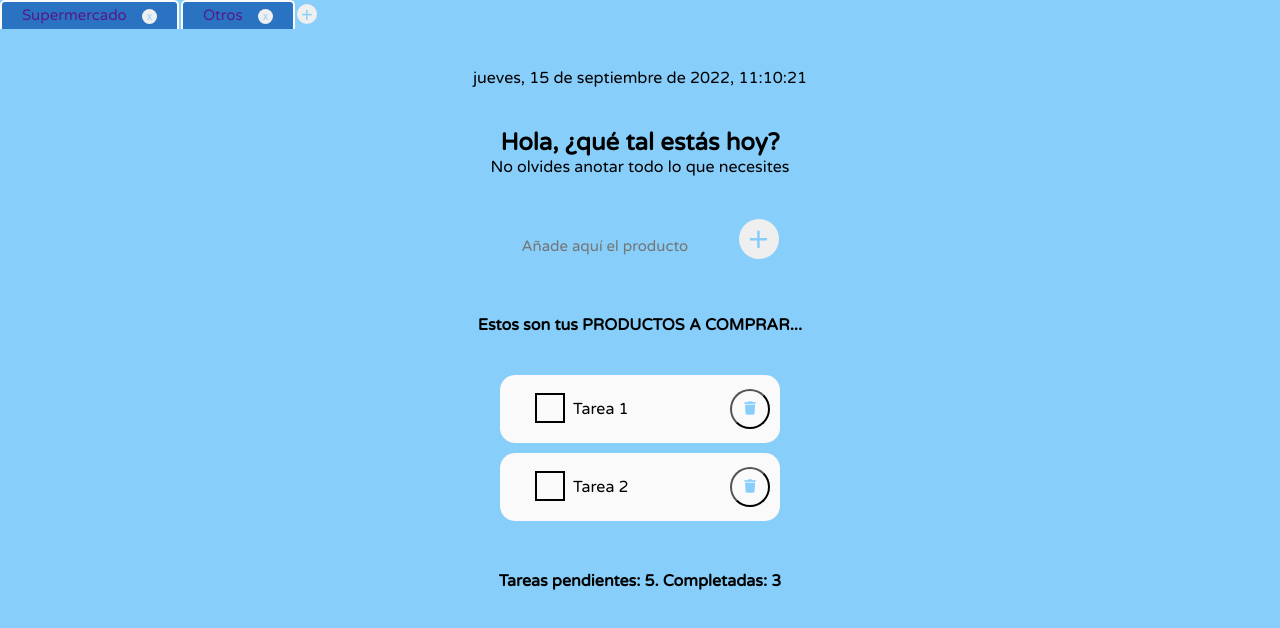
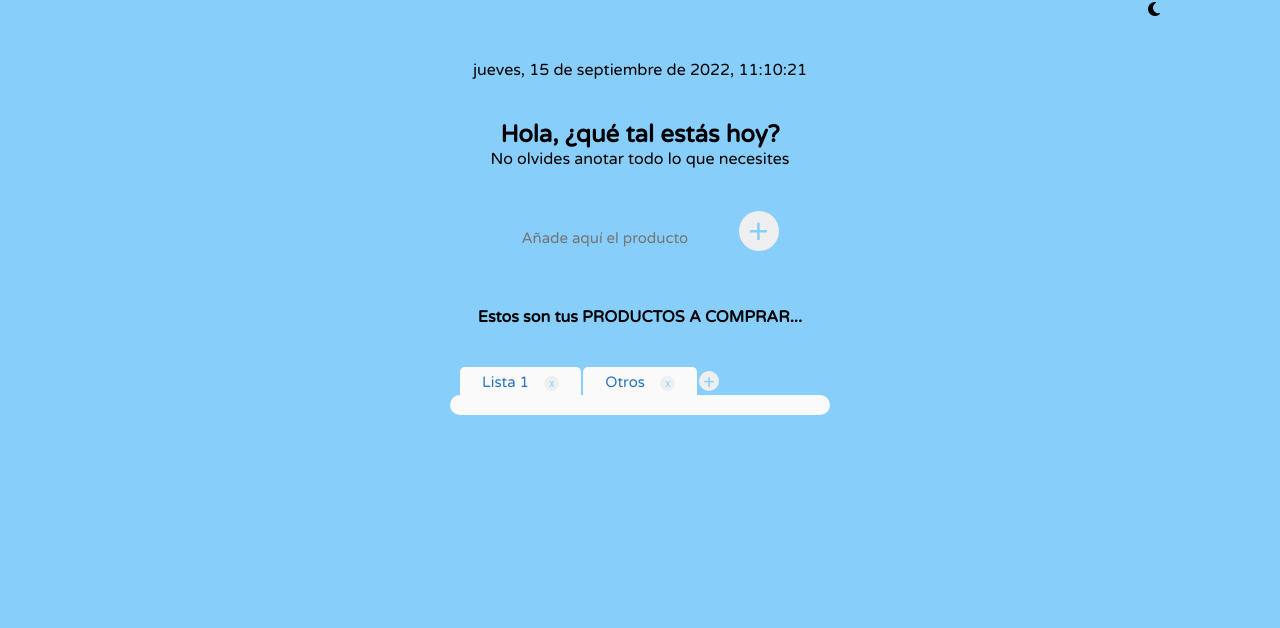
Before and after one commit to David-Santoryu/toDo, a plain HTML site: page index.html in a window 1280 px wide. Drawn offline with Linux system fonts and the light colour scheme.

Commit message:
dark and light mode

```diff
--- /dev/null
+++ b/dark.css
@@ -0,0 +1,30 @@
+#dark-mode,
+#light-mode {
+  text-align: right;
+  padding-right: 120px;
+  cursor: pointer;
+}
+
+.dark {
+  background-color: #273746;
+}
+
+.dark .section-task {
+  color: aliceblue;
+}
+
+.dark .section-task-h4 {
+  color: black;
+}
+
+.dark #dark-mode .fa-moon {
+  color: var(--white);
+}
+
+#light-mode .fa-sun {
+  color: #f1c40f;
+}
+
+/* .dark #dark-mode .fa-moon {
+  color: aliceblue;
+} */
--- a/index.html
+++ b/index.html
@@ -5,6 +5,7 @@
     <meta http-equiv="X-UA-Compatible" content="IE=edge" />
     <meta name="viewport" content="width=device-width, initial-scale=1.0" />
     <link rel="stylesheet" href="/style.css" />
+    <link rel="stylesheet" href="/dark.css" />
     <link rel="preconnect" href="https://fonts.googleapis.com" />
     <link rel="preconnect" href="https://fonts.gstatic.com" crossorigin />
     <link
@@ -20,19 +21,12 @@
     />
     <title>to Do List</title>
   </head>
-  <body>
-    <div id="pestanas">
-      <ul id="lista">
-        <li id="pestana1">
-          <a href="">Supermercado</a>
-          <input type="submit" class="input-submit-delete" value="x" />
-        </li>
-        <input type="submit" class="input-submit" value="+" />
-        <li id="pestana1">
-          <a href="">Otros</a>
-          <input type="submit" class="input-submit-delete" value="x" />
-        </li>
-      </ul>
+  <body class="">
+    <div id="dark-mode">
+      <i class="fa-solid fa-moon"></i>
+    </div>
+    <div id="light-mode">
+      <i class="fa-solid fa-sun"></i>
     </div>
     <div class="section-task">
       <br />
@@ -44,12 +38,13 @@
     <div class="container">
       <form action="">
         <input
+          id="userInput"
           type="text"
           class="input-text"
           placeholder="Añade aquí el producto"
           autofocus
         />
-        <input type="submit" class="input-submit" value="+" />
+        <input type="submit" id="boton" class="input-submit" value="+" />
       </form>
     </div>
     <div class="section-task">
@@ -57,20 +52,32 @@
         Estos son tus <span class="mayusculas">productos a comprar...</span>
       </h4>
     </div>
-    <ul class="task-container">
-      <li class="task-align">
-        <input id="task1" type="checkbox" />
-        <label for="task1">Tarea 1</label>
-        <button class="button-delete-item fas fa-trash de"></button>
-      </li>
-      <li class="task-align">
-        <input id="task2" type="checkbox" />
-        <label for="task2">Tarea 2</label>
-        <button class="button-delete-item fas fa-trash de"></button>
-      </li>
-    </ul>
-    <div class="section-task">
-      <h4>Tareas pendientes: 5. Completadas: 3</h4>
+    <div class="main-container">
+      <div id="pestanas">
+        <ul id="lista">
+          <li id="pestana1">
+            <a href="">Lista 1</a>
+            <input type="submit" class="input-submit-delete" value="x" />
+          </li>
+          <input type="submit" class="input-submit" value="+" />
+          <li id="pestana1">
+            <a href="">Otros</a>
+            <input type="submit" class="input-submit-delete" value="x" />
+          </li>
+        </ul>
+      </div>
+      <div id="taskList">
+        <ul class="task-container">
+          <!-- <li class="task-align">
+          <input id="task1" type="checkbox" />
+          <label for="task1">Tarea 1</label>
+          <button id="task1" class="button-delete-item fas fa-trash de"></button>
+        </li> -->
+        </ul>
+      </div>
+      <div id="stats" class="section-task">
+        <!-- <h4 class="section-task-h4">Tareas pendientes: 5. Completadas: 3</h4> -->
+      </div>
     </div>
     <script src="/main.js"></script>
   </body>
--- a/main.js
+++ b/main.js
@@ -1,4 +1,4 @@
-//creacion de fecha actualizada:
+//CREACIÓN DE FECHA ACTUALIZADA:
 /* InnerText o innerHTML, hace referencia a la parte del código vacía (donde escribes), del elemento que nombras.
 En este caso, fecha*/
 
@@ -12,3 +12,135 @@ fecha.innerHTML = FECHA.toLocaleDateString("es-ES", {
   minute: "2-digit",
   second: "2-digit",
 });
+
+/* CREAR DARK MODE - FORMA 1*/
+/*
+let btn = document.getElementById("dark-mode");
+let body = document.body; */
+/* let iconos = document.getElementsByClassName("fa-solid");
+ */
+
+/* btn.addEventListener("click", () => {
+  let val = body.classList.toggle("dark");
+  localStorage.setItem("dark-mode", val); */ // Modifica la info
+/* }); */
+// LOCALSTORAGE: Guarda en caché la información de la página
+/* let valor = localStorage.getItem("dark-mode"); // Carga la info
+
+if (valor === "true") {
+  body.classList.add("dark");
+} else {
+  body.classList.remove("dark");
+} */
+
+/* --------------------------------------------------------------------- */
+/* CREAR DARK MODE */
+let btnDark = document.getElementById("dark-mode");
+let btnLight = document.getElementById("light-mode");
+let body = document.getElementsByTagName("body"); // Da un HTML Collection, por eso se añade: body[0].classList.toggle("dark");
+let darkMode;
+btnLight.style.display = "none";
+/* localStorage.setItem("ModoOscuro", false); */
+
+btnDark.addEventListener("click", () => {
+  changeBackgroundDark();
+});
+
+btnLight.addEventListener("click", () => {
+  changeBackgroundLight();
+});
+
+function changeBackgroundDark() {
+  body[0].classList.add("dark");
+  darkMode = true;
+  btnDark.style.display = "none";
+  btnLight.style.display = "block";
+  localStorage.setItem("ModoOscuro", darkMode); // Se guarda el modo oscuro en true
+}
+
+function changeBackgroundLight() {
+  body[0].classList.remove("dark");
+  darkMode = false;
+  btnDark.style.display = "block";
+  btnLight.style.display = "none";
+  localStorage.setItem("ModoOscuro", darkMode);
+}
+
+let modos = localStorage.getItem("ModoOscuro");
+if (modos === true) {
+  changeBackgroundDark();
+  console.log("modo oscuro activado");
+} else {
+  changeBackgroundLight();
+}
+console.log(modos);
+
+/* --------------------------------------------------------------------- */
+// AGREGAR TAREAS
+
+/* let idCount = 0;
+
+let boton = document.querySelector("#boton");
+let addTask = document.querySelector(".task-container");
+
+boton.addEventListener("click", (event) => {
+  event.preventDefault();
+  idCount++;
+  let userInput = document.querySelector("#userInput");
+  addTask.innerHTML += `
+  <li class="task-align">
+    <input id="task${idCount}" type="checkbox" />
+    <label for="task${idCount}">${userInput.value}</label>
+    <button id="${idCount}" class="button-delete-item fas fa-trash de"></button>
+  </li>
+  `;  */ //Reemplaza
+
+/* ELIMINAR TEXTO ESCRITO EN EL INPUT TEXT */
+/* userInput.value = "";
+  updateValues();
+});
+ */
+// AL HACER CLICK EN EL CHECKBOX Y TACHARSE LA TAREA, TE LA CUENTA COMO COMPLETADA:
+/* taskList.addEventListener("click", (event) => {
+  if (event.srcElement.nodeName == "INPUT") {
+    updateValues();
+  } else if (event.srcElement.nodeName == "BUTTON") {
+    deleteTask(event.srcElement.id);
+  }
+}); */
+
+/* ------------------ NO FUNCIONA: ------------------ */
+
+// AL AÑADIR UNA TAREA, TE LA AGREGA COMO TAREA PENDIENTE:
+/* let updateValues = () => {
+  let element = taskList.querySelectorAll("div");
+  let checkbox = taskList.querySelectorAll("input[type=checkbox]:checked");
+  stats.innerHTML = `<h4 class="section-task-h4">Tareas pendientes: ${element.length}. Completadas: ${checkbox.length}</h4>`;
+}; */
+
+// FUNCION PARA ELIMINAR TAREA, PULSANDO EL BOTON DE LA PAPELERA
+/* let deleteTask = (id) => {
+  let taskDelete = document.getElementById("id");
+  taskList.removeChild(taskDelete);
+  updateValues();
+}; */
+
+/* -------------------------------------------------------------------------------- */
+/* -----------> FORMA 2: AGREGAR TAREAS(SIN PONER ID AL INPUT HTML): <-----------*/
+/* 1) Crear constante (apuntando al input de tipo texto) */
+/* const input = document.querySelector("input[type=text]"); */
+/* 2) Dentro de la función, creamos una variable newInput, para guardar aquellos
+elementos (valores), que se escriben en el input: */
+/* boton.addEventListener("click", (event) => {
+  event.preventDefault();
+  idCount++;
+  let newInput = input.value; */
+/* 3) Llamamos a ese newInput */
+/*   addTask.innerHTML += `
+  <li class="task-align">
+    <input id="task${idCount}" type="checkbox" />
+    <label for="task${idCount}">${newInput}</label>
+    <button class="button-delete-item fas fa-trash de"></button>
+  </li>
+  `;
+}); */
--- a/style.css
+++ b/style.css
@@ -21,65 +21,6 @@ body {
 
 ul {
   list-style: none;
-}
-
-#pestanas {
-  float: top;
-  font-size: 20px;
-}
-
-#pestanas li {
-  list-style-type: none;
-  float: left;
-  text-align: center;
-  margin: 0px 2px -2px -0px;
-  background: var(--blue-dark);
-  border-top-left-radius: 5px;
-  border-top-right-radius: 5px;
-  border: 2px solid var(--white);
-  border-bottom: var(--white);
-  padding: 0px 20px 0px 20px;
-}
-
-#pestanas a:link {
-  text-decoration: none;
-  color: var(--white);
-  font-size: 15px;
-}
-
-#pestanas .input-submit-delete {
-  font-size: 10px;
-  width: 15px;
-  height: 15px;
-  border-radius: 50%;
-  border-style: none;
-  color: var(--blue-lightsky);
-  margin-bottom: 5px;
-  margin-left: 10px;
-  cursor: pointer;
-}
-
-#pestanas .input-submit-delete:hover {
-  color: var(--blue-dark);
-  border: 1px solid var(--blue-dark);
-  margin-bottom: 4px;
-  cursor: pointer;
-}
-
-#pestanas .input-submit {
-  font-size: 20px;
-  width: 20px;
-  height: 20px;
-  border-radius: 50%;
-  border-style: none;
-  color: var(--blue-lightsky);
-  margin-top: 4px;
-  cursor: pointer;
-}
-
-#pestanas .input-submit:hover {
-  color: var(--blue-dark);
-  border: 1px solid var(--blue-dark);
 }
 
 .section-task {
@@ -139,6 +80,11 @@ ul {
 .section-task .mayusculas {
   text-transform: uppercase;
 }
+.section-task-h4 {
+  background-color: var(--white);
+  padding: 20px;
+  border-radius: 15px;
+}
 
 .container {
   display: flex;
@@ -148,12 +94,88 @@ ul {
   padding: 10px;
 }
 
+#pestanas {
+  font-size: 20px;
+  display: flex;
+  flex-direction: row;
+  width: 100%;
+  padding-left: 10px;
+}
+
+#pestanas li {
+  list-style-type: none;
+  float: left;
+  text-align: center;
+  margin: 0px 2px -2px -0px;
+  background: var(--white);
+  border-top-left-radius: 5px;
+  border-top-right-radius: 5px;
+  border: 2px solid var(--white);
+  border-bottom: var(--white);
+  padding: 0px 20px 0px 20px;
+}
+
+#pestanas a {
+  text-decoration: none;
+  color: var(--blue-dark);
+}
+
+#pestanas a:link {
+  font-size: 15px;
+}
+
+#pestanas .input-submit-delete {
+  font-size: 10px;
+  width: 15px;
+  height: 15px;
+  border-radius: 50%;
+  border-style: none;
+  color: var(--blue-lightsky);
+  margin-bottom: 5px;
+  margin-left: 10px;
+  cursor: pointer;
+}
+
+#pestanas .input-submit-delete:hover {
+  color: var(--blue-dark);
+  border: 1px solid var(--blue-dark);
+  margin-bottom: 4px;
+  cursor: pointer;
+}
+
+#pestanas .input-submit {
+  font-size: 20px;
+  width: 20px;
+  height: 20px;
+  border-radius: 50%;
+  border-style: none;
+  color: var(--blue-lightsky);
+  margin-top: 4px;
+  cursor: pointer;
+}
+
+#pestanas .input-submit:hover {
+  color: var(--blue-dark);
+  border: 1px solid var(--blue-dark);
+}
+
 .task-container {
   display: flex;
   flex-direction: column;
-  width: 300px;
+  width: 100%;
+  margin: auto;
+  padding: 10px;
+  background-color: var(--white);
+  border-radius: 15px;
+}
+
+.main-container {
+  display: flex;
+  flex-direction: column;
+  width: 400px;
   margin: 10px auto;
   padding: 10px;
+  /* background-color: var(--white); */
 }
 
 .task-align {
@@ -163,7 +185,7 @@ ul {
   padding: 0px 10px;
   width: 100%;
   margin-bottom: 10px;
-  background-color: var(--white);
+  background-color: var(--blue-lightsky);
   border-radius: 15px;
   /* border: 1px solid red; */
 }
@@ -177,7 +199,7 @@ ul {
   content: "";
   width: 12px;
   height: 6px;
-  border: 4px solid var(--white);
+  border: 4px solid var(--blue-lightsky);
   float: left;
   margin-left: -1.95em;
   border-right: 0;
@@ -234,13 +256,12 @@ input[type="checkbox"] {
   width: 40px;
   height: 40px;
   border-radius: 50%;
-  background-color: var(--white);
-  color: var(--blue-lightsky);
+  background-color: var(--blue-lightsky);
+  color: black;
 }
 
 .button-delete-item:hover {
   cursor: pointer;
   color: var(--tomato);
-  border-color: var(--tomato);
-  background-color: var(--white);
+  border: 2px solid var(--tomato);
 }
```
